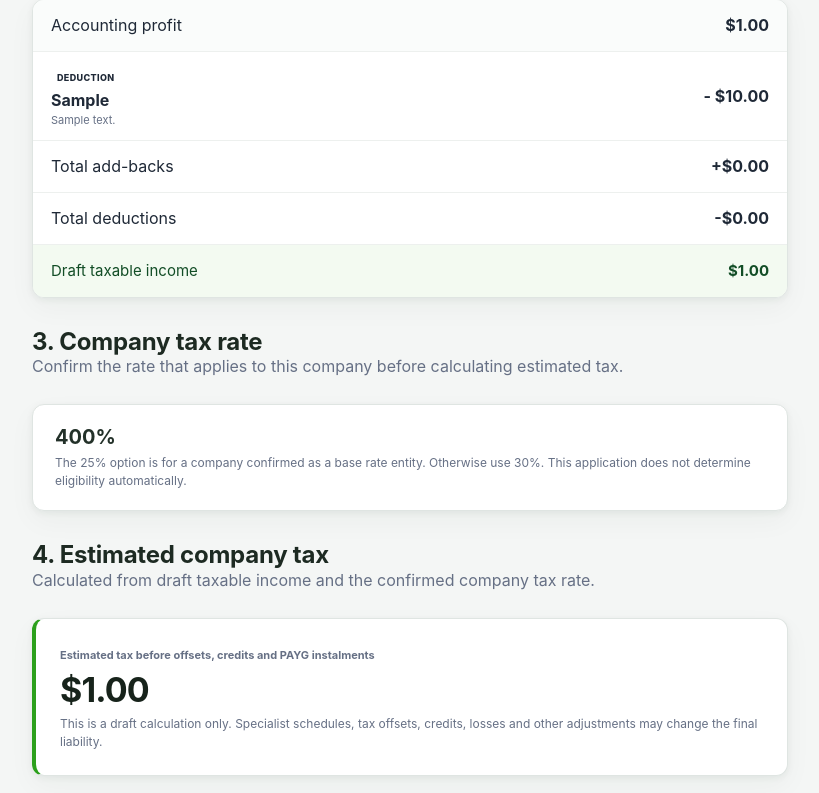
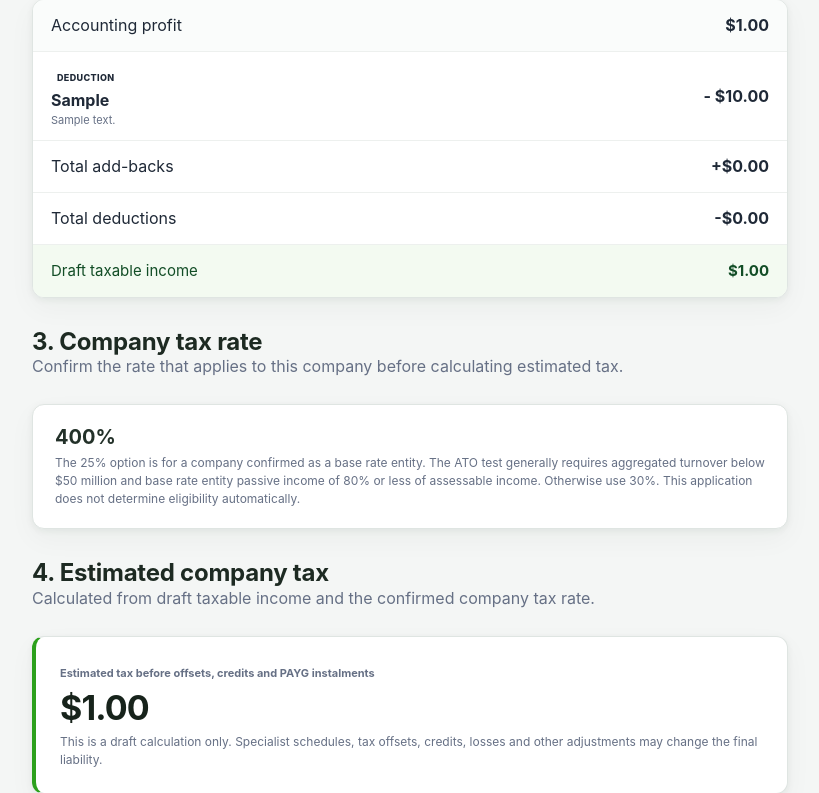
Before and after one commit to raviyadav2509/accounting, a Flask app: page /clients/1/tax-returns/1 in a window 1280 px wide. Shown: the part 806-1599 px from the top of the page, without its empty margins (458-1277 px from the left). Run offline with Flask 3, Linux system fonts and the light colour scheme; the visitor is signed in with stand-in values (Sample User, id 1); tables that the repository leaves empty hold one stand-in row (values such as "Sample post").

Commit message:
Clarify company tax rate eligibility

```diff
--- a/templates/company_tax_return.html
+++ b/templates/company_tax_return.html
@@ -193,7 +193,7 @@
     <div class="card tax-rate-card">
         <div>
             <strong>{{ tax_return.tax_rate_display }}</strong>
-            <p>The 25% option is for a company confirmed as a base rate entity. Otherwise use 30%. This application does not determine eligibility automatically.</p>
+            <p>The 25% option is for a company confirmed as a base rate entity. The ATO test generally requires aggregated turnover below $50 million and base rate entity passive income of 80% or less of assessable income. Otherwise use 30%. This application does not determine eligibility automatically.</p>
         </div>
 
         {% if tax_return.approval_status != "APPROVED" %}
```
